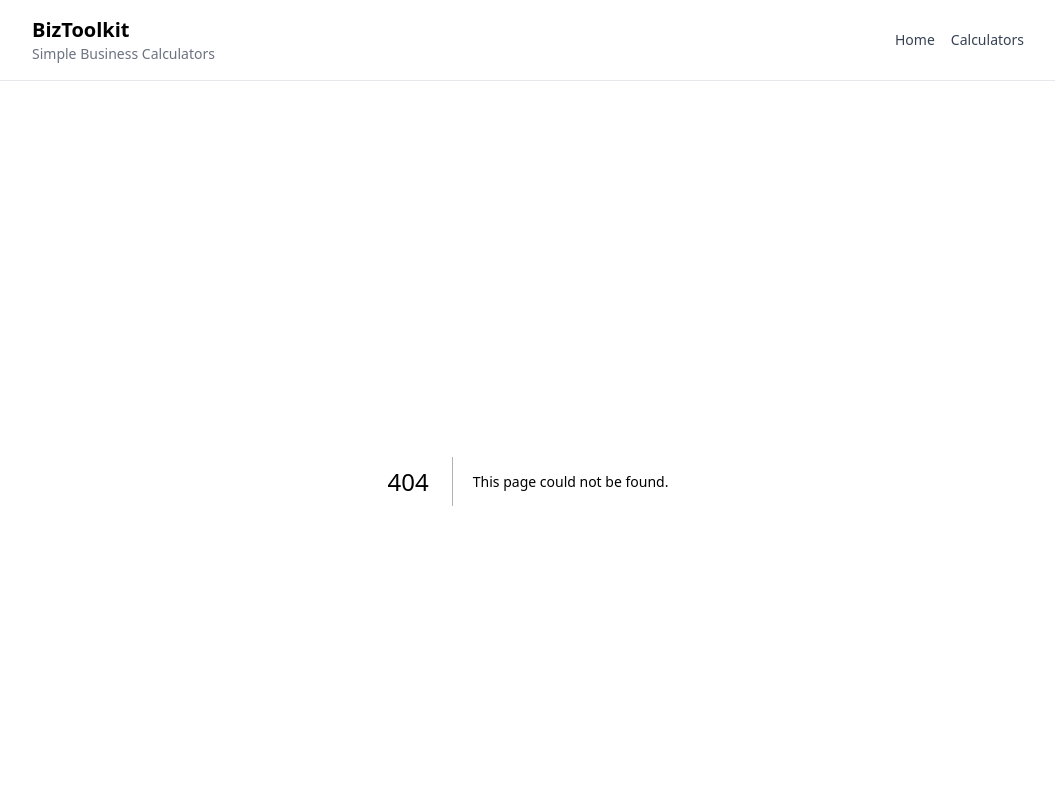
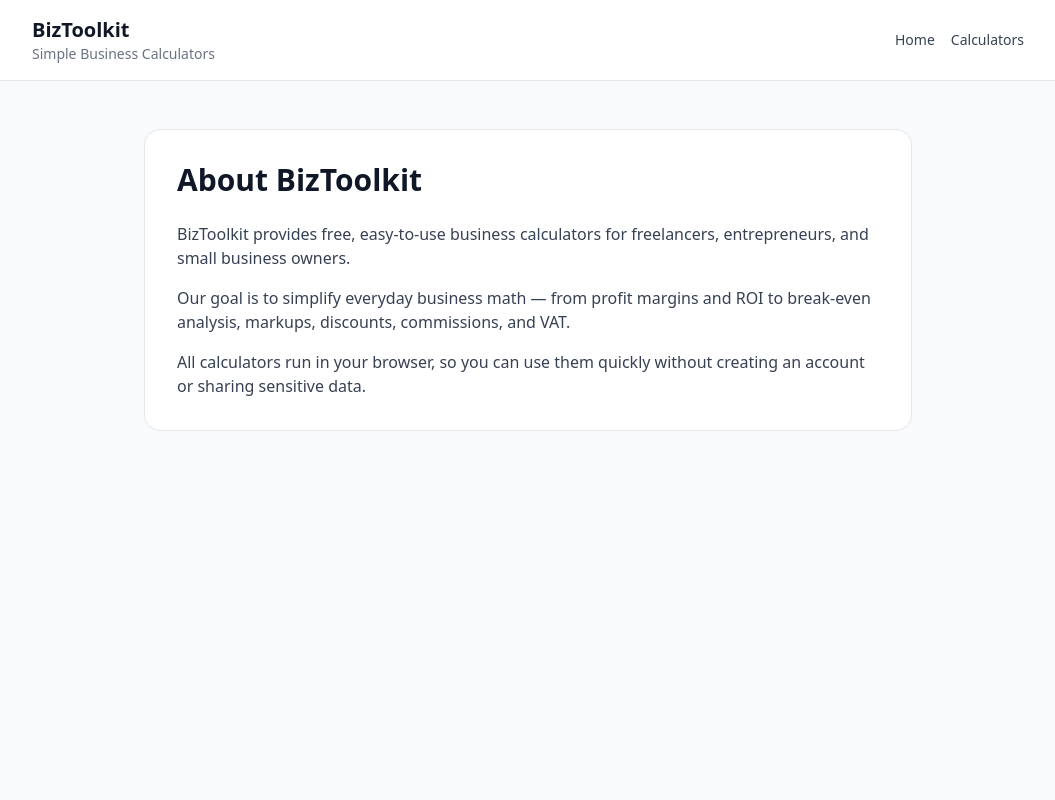
Before and after one commit to wakilmustaqeem/biztoolkit, a Next.js app: page /about in a window 1280 px wide. Before the commit this address had no page. Shown: the top 800 px of the page, without its empty margins (112-1167 px from the left). Built offline with nearby package versions, Linux system fonts and the light colour scheme.

Commit message:
Restore About page

```diff
--- /dev/null
+++ b/app/about/page.tsx
@@ -0,0 +1,34 @@
+import type { Metadata } from "next";
+
+export const metadata: Metadata = {
+  title: "About BizToolkit",
+  description:
+    "Learn about BizToolkit and our free business calculators for freelancers, entrepreneurs, and small businesses.",
+};
+
+export default function AboutPage() {
+  return (
+    <main className="min-h-screen bg-gray-50 py-12 px-4">
+      <div className="max-w-3xl mx-auto bg-white rounded-2xl border border-gray-200 p-6 sm:p-8">
+        <h1 className="text-3xl font-bold text-gray-900 mb-6">
+          About BizToolkit
+        </h1>
+        <div className="space-y-4 text-gray-700">
+          <p>
+            BizToolkit provides free, easy-to-use business calculators for
+            freelancers, entrepreneurs, and small business owners.
+          </p>
+          <p>
+            Our goal is to simplify everyday business math — from profit
+            margins and ROI to break-even analysis, markups, discounts,
+            commissions, and VAT.
+          </p>
+          <p>
+            All calculators run in your browser, so you can use them quickly
+            without creating an account or sharing sensitive data.
+          </p>
+        </div>
+      </div>
+    </main>
+  );
+}
```
